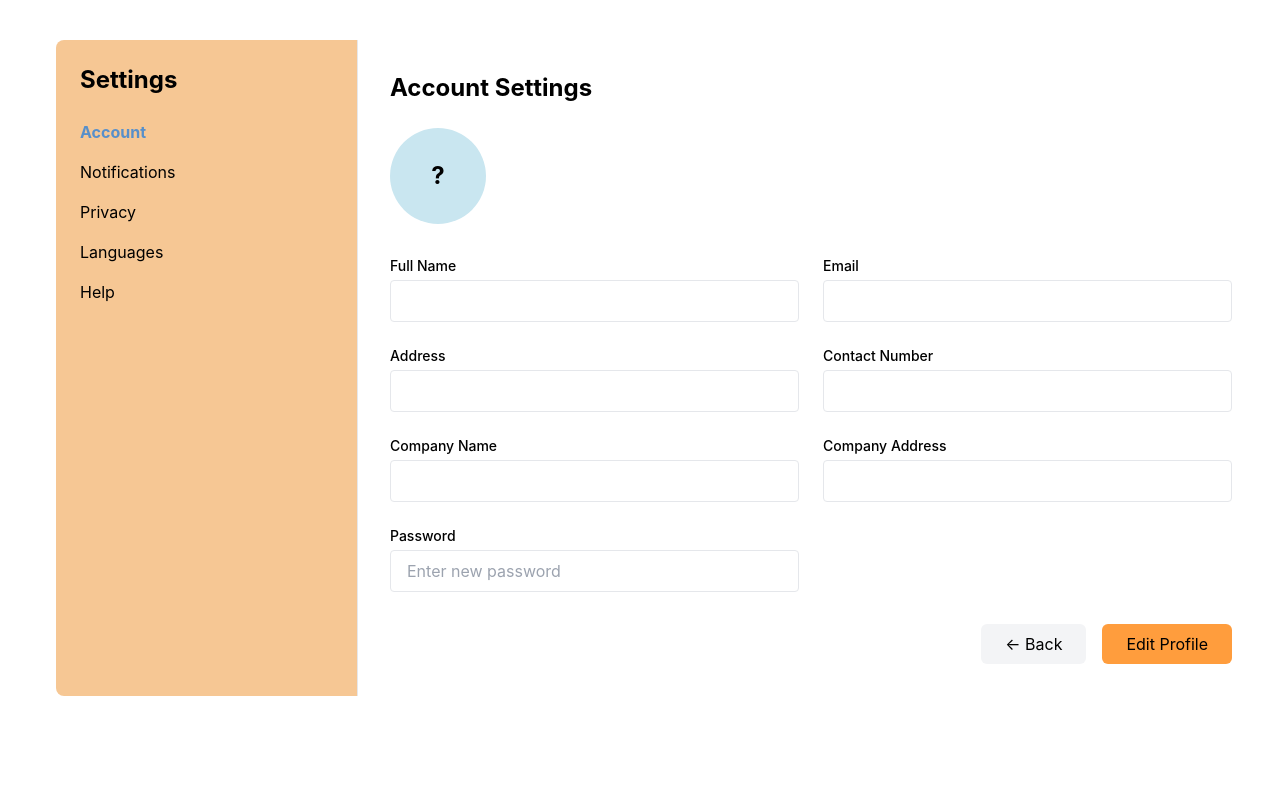
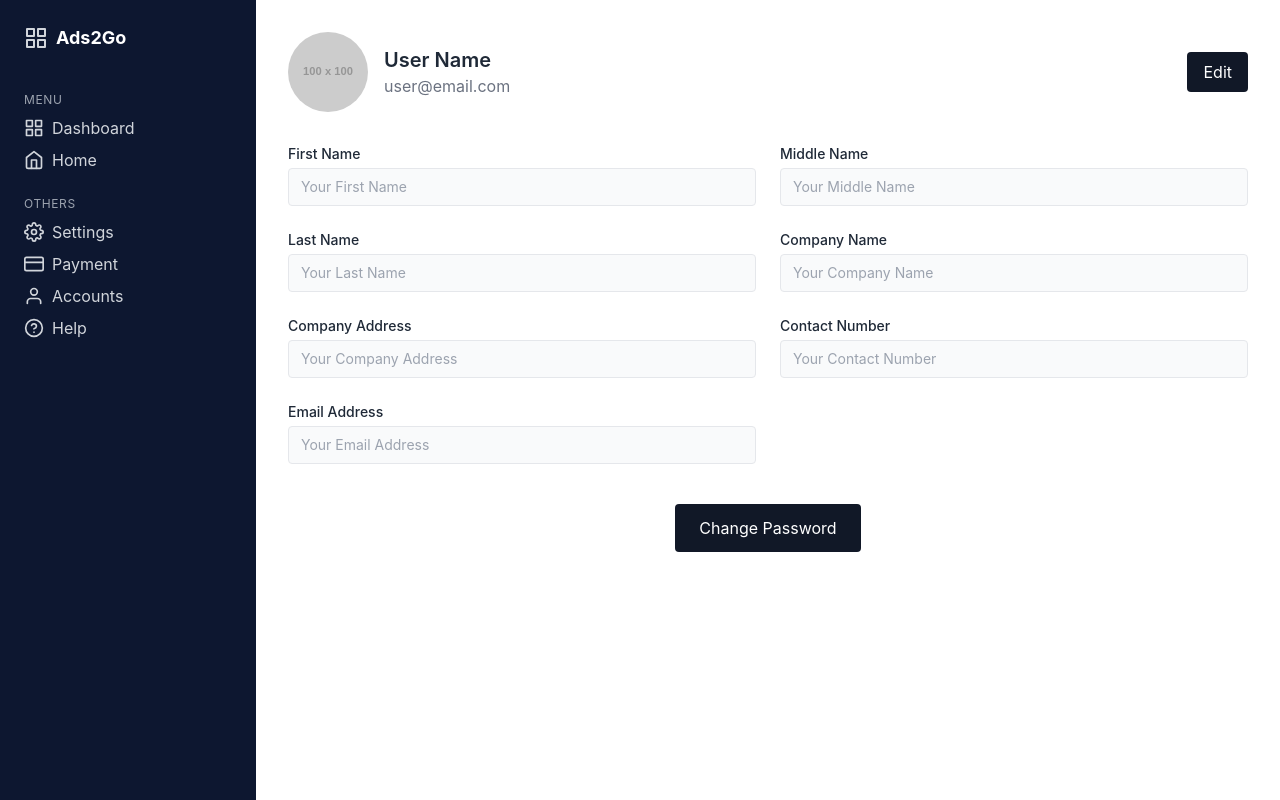
Before and after one commit to lracnaelg/Ads2Go-Client, a React (Create React App) app: page /settings in a window 1280 px wide. Built offline with nearby package versions, Linux system fonts and the light colour scheme.

Commit message:
Updated settings

```diff
--- a/package.json
+++ b/package.json
@@ -13,6 +13,7 @@
     "lucide-react": "^0.508.0",
     "react": "^18.2.0",
     "react-dom": "^18.2.0",
+    "react-icons": "^4.12.0",
     "react-router-dom": "^6.21.0",
     "react-scripts": "5.0.1",
     "recharts": "^2.15.1"
--- a/src/pages/USERS/Settings.tsx
+++ b/src/pages/USERS/Settings.tsx
@@ -1,338 +1,207 @@
-import React, { useState, useEffect } from 'react';
-import { useAuth } from '../../contexts/AuthContext';
-import { useNavigate } from 'react-router-dom'; // Import useNavigate
+import React, { useState, ChangeEvent } from "react";
+import {
+  FiSettings,
+  FiHome,
+  FiCreditCard,
+  FiUser,
+  FiHelpCircle,
+  FiGrid,
+} from "react-icons/fi";
+import { Link } from "react-router-dom";
+
+interface FormData {
+  firstName: string;
+  middleName: string;
+  lastName: string;
+  companyName: string;
+  companyAddress: string;
+  contactNumber: string;
+  email: string;
+  profilePicture: string;
+}
 
 const Settings: React.FC = () => {
-  const { user, setUser } = useAuth();
-  const navigate = useNavigate(); // Initialize navigate
-
-  const [formData, setFormData] = useState({
-    name: '',
-    email: '',
-    address: '',
-    companyName: '',
-    companyAddress: '',
-    contactNumber: '',
-    password: '',
-    profilePicture: '',
+  const [isEditing, setIsEditing] = useState(false);
+  const [formData, setFormData] = useState<FormData>({
+    firstName: "",
+    middleName: "",
+    lastName: "",
+    companyName: "",
+    companyAddress: "",
+    contactNumber: "",
+    email: "",
+    profilePicture: "",
   });
 
-  const [formErrors, setFormErrors] = useState({
-    name: '',
-    contactNumber: '',
-  });
-
-  const [message, setMessage] = useState('');
-  const [showPassword, setShowPassword] = useState(false);
-  const [isEditing, setIsEditing] = useState(false);
-  const [imagePreview, setImagePreview] = useState('');
-  const [showModal, setShowModal] = useState(false);
-
-  useEffect(() => {
-    if (user) {
-      setFormData({
-        name: user.name || '',
-        email: user.email || '',
-        address: user.address || '',
-        companyName: user.companyName || '',
-        companyAddress: user.companyAddress || '',
-        contactNumber: user.contactNumber || '',
-        password: '',
-        profilePicture: user.profilePicture || '',
-      });
-      setImagePreview(user.profilePicture || '');
-    }
-  }, [user]);
-
-  const handleChange = (e: React.ChangeEvent<HTMLInputElement>) => {
+  const handleInputChange = (e: ChangeEvent<HTMLInputElement>) => {
     const { name, value } = e.target;
-    const trimmedValue = value.trimStart();
-
-    setFormData((prev) => ({ ...prev, [name]: trimmedValue }));
-
-    // Validation logic
-    if (name === 'name') {
-      const nameRegex = /^[A-Za-z\s]+$/;
-      setFormErrors((prev) => ({
-        ...prev,
-        name: nameRegex.test(trimmedValue) ? '' : 'Full Name must only contain letters and spaces.',
-      }));
-    }
-
-    if (name === 'contactNumber') {
-      const contactRegex = /^09\d{9}$/;
-      setFormErrors((prev) => ({
-        ...prev,
-        contactNumber: contactRegex.test(trimmedValue) ? '' : 'Contact must start with 09 and be 11 digits.',
-      }));
-    }
+    setFormData((prev) => ({ ...prev, [name]: value }));
   };
 
-  const handleImageChange = (e: React.ChangeEvent<HTMLInputElement>) => {
+  const handleImageChange = (e: ChangeEvent<HTMLInputElement>) => {
     if (e.target.files && e.target.files[0]) {
-      const file = e.target.files[0];
-
-      const previewUrl = URL.createObjectURL(file);
-      setImagePreview(previewUrl);
-
       const reader = new FileReader();
-      reader.onloadend = () => {
+      reader.onload = () => {
         setFormData((prev) => ({
           ...prev,
           profilePicture: reader.result as string,
         }));
       };
-      reader.readAsDataURL(file);
+      reader.readAsDataURL(e.target.files[0]);
     }
   };
 
-  const handleSubmit = (e: React.FormEvent) => {
-    e.preventDefault();
-
-    if (!user || !user.userId) return;
-
-    if (formErrors.name || formErrors.contactNumber) {
-      setMessage('❌ Please fix form errors before submitting.');
-      setShowModal(true);
-      setTimeout(() => setShowModal(false), 3000);
-      return;
+  const toggleEdit = () => {
+    if (isEditing) {
+      // Save logic here (e.g., send to backend)
+      console.log("Saving profile data:", formData);
     }
-
-    setTimeout(() => {
-      setUser({
-        ...user,
-        name: formData.name,
-        email: formData.email,
-        address: formData.address,
-        companyName: formData.companyName,
-        companyAddress: formData.companyAddress,
-        contactNumber: formData.contactNumber,
-        profilePicture: formData.profilePicture,
-      });
-      setMessage('✅ Profile updated successfully!');
-      setShowModal(true);
-      setIsEditing(false);
-
-      setTimeout(() => setShowModal(false), 3000);
-    }, 1000);
+    setIsEditing((prev) => !prev);
   };
 
-  const handleCancel = () => {
-    if (user) {
-      setFormData({
-        name: user.name || '',
-        email: user.email || '',
-        address: user.address || '',
-        companyName: user.companyName || '',
-        companyAddress: user.companyAddress || '',
-        contactNumber: user.contactNumber || '',
-        password: '',
-        profilePicture: user.profilePicture || '',
-      });
-      setImagePreview(user.profilePicture || '');
-    }
-    setFormErrors({ name: '', contactNumber: '' });
-    setIsEditing(false);
+  const handleChangePassword = () => {
+    alert("Change password functionality triggered");
   };
 
   return (
-    <div className="min-h-screen bg-white py-10 pr-4 pl-14">
-      <div className="w-full bg-white rounded-lg overflow-hidden flex">
-        <aside className="w-1/4 bg-[#F6C794] border-r p-6">
-          <h2 className="text-2xl font-bold mb-6">Settings</h2>
-          <ul className="space-y-4">
-            <li className="text-[#578FCA] font-bold">Account</li>
-            <li className="text-black hover:scale-105 transition-all duration-200">Notifications</li>
-            <li className="text-black hover:scale-105 transition-all duration-300">Privacy</li>
-            <li className="text-black hover:scale-105 transition-all duration-300">Languages</li>
-            <li className="text-black hover:scale-105 transition-all duration-300">Help</li>
-          </ul>
+    <div className="flex min-h-screen">
+      {/* Sidebar */}
+      <aside className="w-64 bg-[#0D1730] text-white flex flex-col p-6">
+        <div className="text-white font-bold text-lg mb-10 flex items-center space-x-2">
+          <FiGrid className="text-gray-300" size={24} />
+          <span>Ads2Go</span>
+        </div>
+
+        <div className="text-xs text-gray-400 uppercase tracking-wider mb-2">
+          Menu
+        </div>
+        <nav className="mb-6 space-y-2">
+          <Link
+            to="/dashboard"
+            className="flex items-center space-x-2 text-gray-300 hover:text-white cursor-pointer"
+          >
+            <FiGrid size={20} />
+            <span>Dashboard</span>
+          </Link>
+          <Link
+            to="/home"
+            className="flex items-center space-x-2 text-gray-300 hover:text-white cursor-pointer"
+          >
+            <FiHome size={20} />
+            <span>Home</span>
+          </Link>
+        </nav>
+
+        <div className="text-xs text-gray-400 uppercase tracking-wider mb-2">
+          Others
+        </div>
+        <nav className="space-y-2">
+          <Link
+            to="/settings"
+            className="flex items-center space-x-2 text-gray-300 cursor-pointer hover:text-white"
+          >
+            <FiSettings size={20} />
+            <span>Settings</span>
+          </Link>
+          <Link
+            to="/payment"
+            className="flex items-center space-x-2 text-gray-300 hover:text-white cursor-pointer"
+          >
+            <FiCreditCard size={20} />
+            <span>Payment</span>
+          </Link>
+          <Link
+            to="/accounts"
+            className="flex items-center space-x-2 text-gray-300 hover:text-white cursor-pointer"
+          >
+            <FiUser size={20} />
+            <span>Accounts</span>
+          </Link>
+          <Link
+            to="/help"
+            className="flex items-center space-x-2 text-gray-300 hover:text-white cursor-pointer"
+          >
+            <FiHelpCircle size={20} />
+            <span>Help</span>
+          </Link>
+        </nav>
       </aside>
 
-        <main className="w-3/4 p-8">
-          <h2 className="text-2xl font-bold mb-6">Account Settings</h2>
+      {/* Main Settings Panel */}
+      <main className="flex-1 bg-white text-gray-800 p-8">
+        <div className="max-w-5xl mx-auto">
+          {/* Header and Profile Section */}
+          <div className="flex items-center justify-between mb-8">
+            <div className="flex items-center space-x-4">
+              <img
+                src={formData.profilePicture || "https://via.placeholder.com/100"}
+                alt="Profile"
+                className="w-20 h-20 rounded-full object-cover"
+              />
+              <div>
+                <h2 className="text-xl font-semibold">
+                  {formData.firstName || "User Name"}
+                </h2>
+                <p className="text-gray-500">{formData.email || "user@email.com"}</p>
+              </div>
+            </div>
+            <button
+              onClick={toggleEdit}
+              className="bg-gray-900 text-white px-4 py-2 rounded hover:bg-gray-700 transition"
+            >
+              {isEditing ? "Save" : "Edit"}
+            </button>
+          </div>
 
-          <form onSubmit={handleSubmit} className="space-y-8">
-            <div className="flex items-center gap-6">
-              {imagePreview ? (
-                <img
-                  src={imagePreview}
-                  alt="Profile"
-                  className="w-24 h-24 rounded-full object-cover"
+          {/* Form Grid */}
+          <div className="grid grid-cols-1 md:grid-cols-2 gap-6">
+            {[
+              ["firstName", "First Name"],
+              ["middleName", "Middle Name"],
+              ["lastName", "Last Name"],
+              ["companyName", "Company Name"],
+              ["companyAddress", "Company Address"],
+              ["contactNumber", "Contact Number"],
+              ["email", "Email Address"],
+            ].map(([key, label]) => (
+              <div key={key}>
+                <label className="block text-sm font-medium mb-1">{label}</label>
+                <input
+                  name={key}
+                  value={formData[key as keyof FormData]}
+                  onChange={handleInputChange}
+                  placeholder={`Your ${label}`}
+                  disabled={!isEditing}
+                  className="w-full border rounded px-3 py-2 text-sm bg-gray-50"
                 />
-              ) : (
-                <div className="w-24 h-24 rounded-full bg-[#C9E6F0] flex items-center justify-center text-2xl font-bold">
-                  {user?.name ? user.name[0] : '?'}
               </div>
-              )}
+            ))}
 
+            {/* Profile Picture Upload */}
             {isEditing && (
-                <div className="flex flex-col gap-2">
-                  <label className="cursor-pointer bg-gray-100 hover:bg-gray-200 text-gray-800 px-4 py-2 rounded-md text-sm font-medium">
-                    Upload Photo
+              <div>
+                <label className="block text-sm font-medium mb-1">Profile Picture</label>
                 <input
                   type="file"
                   accept="image/*"
                   onChange={handleImageChange}
-                      className="hidden"
+                  className="w-full text-sm"
                 />
-                  </label>
-                  {imagePreview && (
-                    <button
-                      type="button"
-                      onClick={() => {
-                        setImagePreview('');
-                        setFormData((prev) => ({ ...prev, profilePicture: '' }));
-                      }}
-                      className="text-red-600 text-sm"
-                    >
-                      Remove Photo
-                    </button>
-                  )}
               </div>
             )}
           </div>
 
-            <div className="grid grid-cols-1 md:grid-cols-2 gap-6">
-              <div>
-                <label className="block text-sm font-medium mb-1">Full Name</label>
-                <input
-                  name="name"
-                  type="text"
-                  value={formData.name}
-                  onChange={handleChange}
-                  className={`w-full border px-4 py-2 rounded transition-all duration-300 hover:scale-105 ${formErrors.name && 'border-red-500'}`}
-                  readOnly={!isEditing}
-                />
-                {formErrors.name && (
-                  <p className="text-red-500 text-sm mt-1">{formErrors.name}</p>
-                )}
-              </div>
-              <div>
-                <label className="block text-sm font-medium mb-1">Email</label>
-                <input
-                  name="email"
-                  type="email"
-                  value={formData.email}
-                  onChange={handleChange}
-                  className="w-full border px-4 py-2 rounded transition-all duration-300 hover:scale-105"
-                  readOnly={!isEditing}
-                />
-              </div>
-              <div>
-                <label className="block text-sm font-medium mb-1">Address</label>
-                <input
-                  name="address"
-                  type="text"
-                  value={formData.address}
-                  onChange={handleChange}
-                  className="w-full border px-4 py-2 rounded transition-all duration-300 hover:scale-105"
-                  readOnly={!isEditing}
-                />
-              </div>
-              <div>
-                <label className="block text-sm font-medium mb-1">Contact Number</label>
-                <input
-                  name="contactNumber"
-                  type="text"
-                  value={formData.contactNumber}
-                  onChange={handleChange}
-                  className={`w-full border px-4 py-2 rounded transition-all duration-300 hover:scale-105 ${formErrors.contactNumber && 'border-red-500'}`}
-                  readOnly={!isEditing}
-                />
-                {formErrors.contactNumber && (
-                  <p className="text-red-500 text-sm mt-1">{formErrors.contactNumber}</p>
-                )}
-              </div>
-              <div>
-                <label className="block text-sm font-medium mb-1">Company Name</label>
-                <input
-                  name="companyName"
-                  type="text"
-                  value={formData.companyName}
-                  onChange={handleChange}
-                  className="w-full border px-4 py-2 rounded transition-all duration-300 hover:scale-105"
-                  readOnly={!isEditing}
-                />
-              </div>
-              <div>
-                <label className="block text-sm font-medium mb-1">Company Address</label>
-                <input
-                  name="companyAddress"
-                  type="text"
-                  value={formData.companyAddress}
-                  onChange={handleChange}
-                  className="w-full border px-4 py-2 rounded transition-all duration-300 hover:scale-105"
-                  readOnly={!isEditing}
-                />
-              </div>
-              <div>
-                <label className="block text-sm font-medium mb-1">Password</label>
-                <input
-                  name="password"
-                  type={showPassword ? 'text' : 'password'}
-                  value={formData.password}
-                  onChange={handleChange}
-                  className="w-full border px-4 py-2 rounded transition-all duration-300 hover:scale-105"
-                  placeholder="Enter new password"
-                  readOnly={!isEditing}
-                />
-                {isEditing && (
+          {/* Change Password Button */}
+          <div className="mt-10 flex justify-center">
             <button
-                    type="button"
-                    onClick={() => setShowPassword(!showPassword)}
-                    className="text-blue-600 text-sm mt-1"
+              onClick={handleChangePassword}
+              className="bg-gray-900 text-white px-6 py-3 rounded hover:bg-gray-700 transition"
             >
-                    {showPassword ? 'Hide' : 'Show'} Password
+              Change Password
             </button>
-                )}
           </div>
         </div>
-
-            <div className="flex justify-end gap-4">
-              <button
-                type="button"
-                onClick={() => navigate('/')}
-                className="bg-gray-100 px-6 py-2 rounded-md hover:bg-gray-200"
-              >
-                ← Back
-              </button>
-
-              {!isEditing ? (
-                <button
-                  type="button"
-                  onClick={() => setIsEditing(true)}
-                  className="bg-[#FF9D3D] text-black px-6 py-2 rounded-md hover:bg-[#F6C794] hover:text-black/100 hover:scale-105 transition-all duration-200"
-                >
-                  Edit Profile
-                </button>
-              ) : (
-                <>
-                  <button
-                    type="button"
-                    onClick={handleCancel}
-                    className="bg-gray-200 px-6 py-2 rounded-md hover:bg-gray-300 hover:scale-105 transition-all duration-200"
-                  >
-                    Cancel
-                  </button>
-                  <button
-                    type="submit"
-                    className="bg-[#FF9D3D] text-black px-6 py-2 rounded-md hover:bg-[#F6C794] hover:text-black/100 hover:scale-105 transition-all duration-200"
-                  >
-                    Save Changes
-                  </button>
-                </>
-              )}
-            </div>
-
-            {showModal && (
-              <div className="fixed bottom-4 right-4 p-4 bg-[#F6C794] border rounded-xl shadow-md z-50">
-                <p className="text-black">{message}</p>
-              </div>
-            )}
-          </form>
       </main>
-      </div>
     </div>
   );
 };
```
Also changed, not shown: 1 other file (tests, documents, lock files or other folders). Lines whose indentation alone changed are shown as unchanged.
